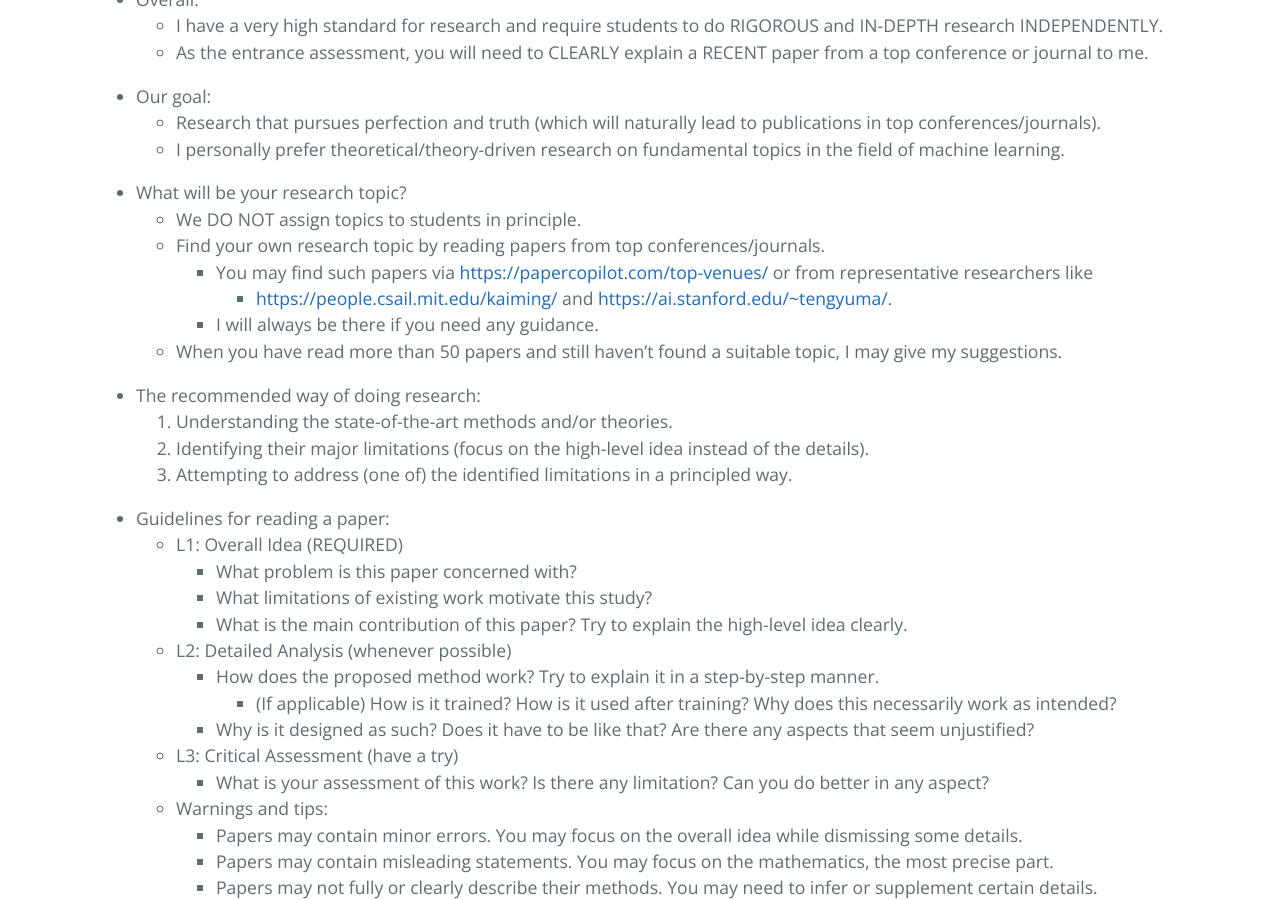
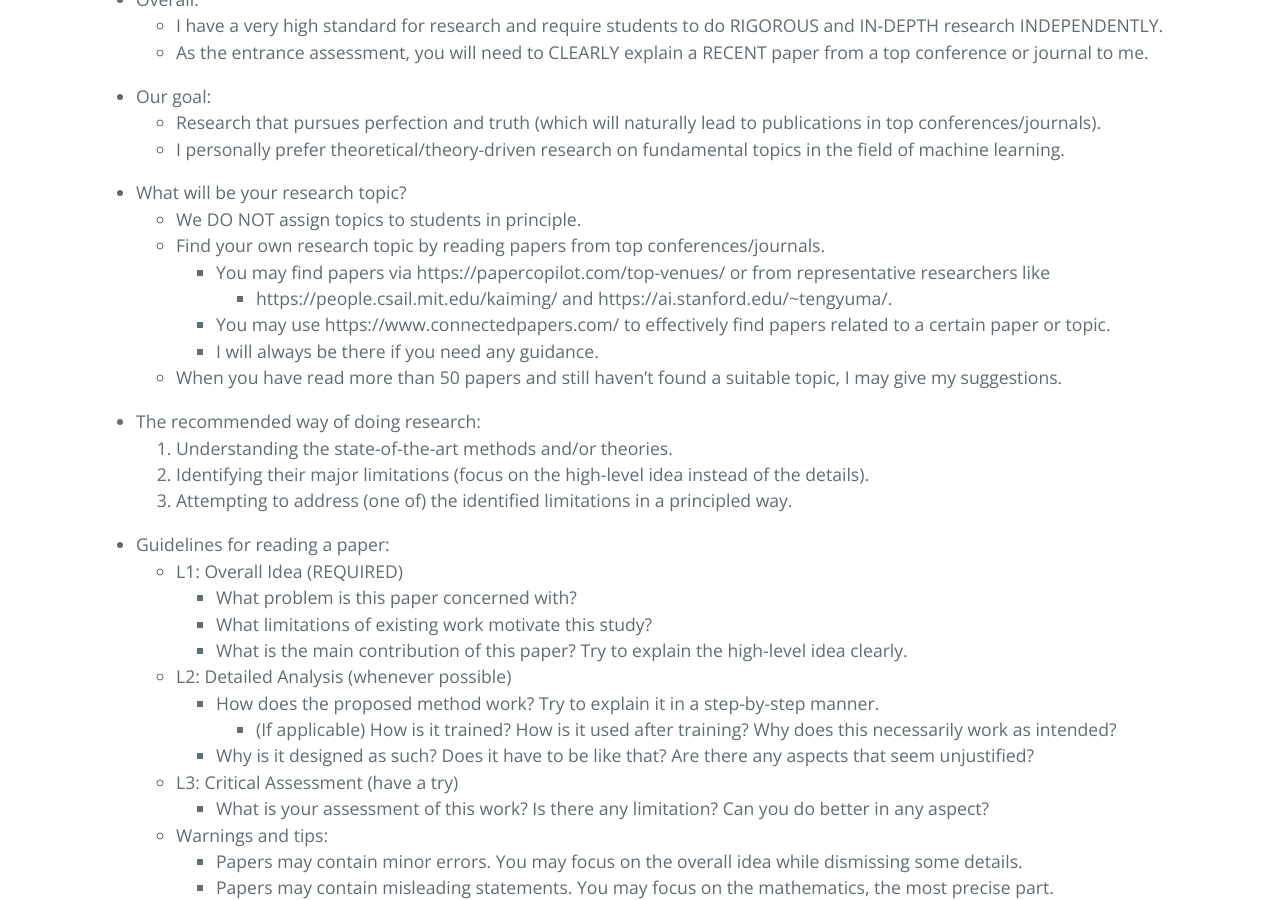
Before and after one commit to ZhimingZhou/zhimingzhou.github.io, a Jekyll site: the page built from _posts/2020-12-09-Prospective-Students.md, in a window 1280 px wide and 900 px high, scrolled down 476 px. Built offline with Jekyll 4.4.1, drawn with Linux system fonts in a browser that asks for light colours.

Commit message:
Update 2020-12-09-Prospective-Students.md

```diff
--- a/_posts/2020-12-09-Prospective-Students.md
+++ b/_posts/2020-12-09-Prospective-Students.md
@@ -23,8 +23,9 @@ I’m looking for TALENTED students with GENUINE enthusiasm for FUNDAMENTAL rese
 - What will be your research topic?
 	- We DO NOT assign topics to students in principle.
 	- Find your own research topic by reading papers from top conferences/journals.
-		- You may find such papers via [https://papercopilot.com/top-venues/](https://papercopilot.com/top-venues/) or from representative researchers like
-			- [https://people.csail.mit.edu/kaiming/](https://people.csail.mit.edu/kaiming/) and [https://ai.stanford.edu/~tengyuma/](https://ai.stanford.edu/~tengyuma/).
+		- You may find papers via https://papercopilot.com/top-venues/ or from representative researchers like
+			- https://people.csail.mit.edu/kaiming/ and https://ai.stanford.edu/~tengyuma/.
+		- You may use https://www.connectedpapers.com/ to effectively find papers related to a certain paper or topic.
 		- I will always be there if you need any guidance.
 	- When you have read more than 50 papers and still haven't found a suitable topic, I may give my suggestions.
 
```
